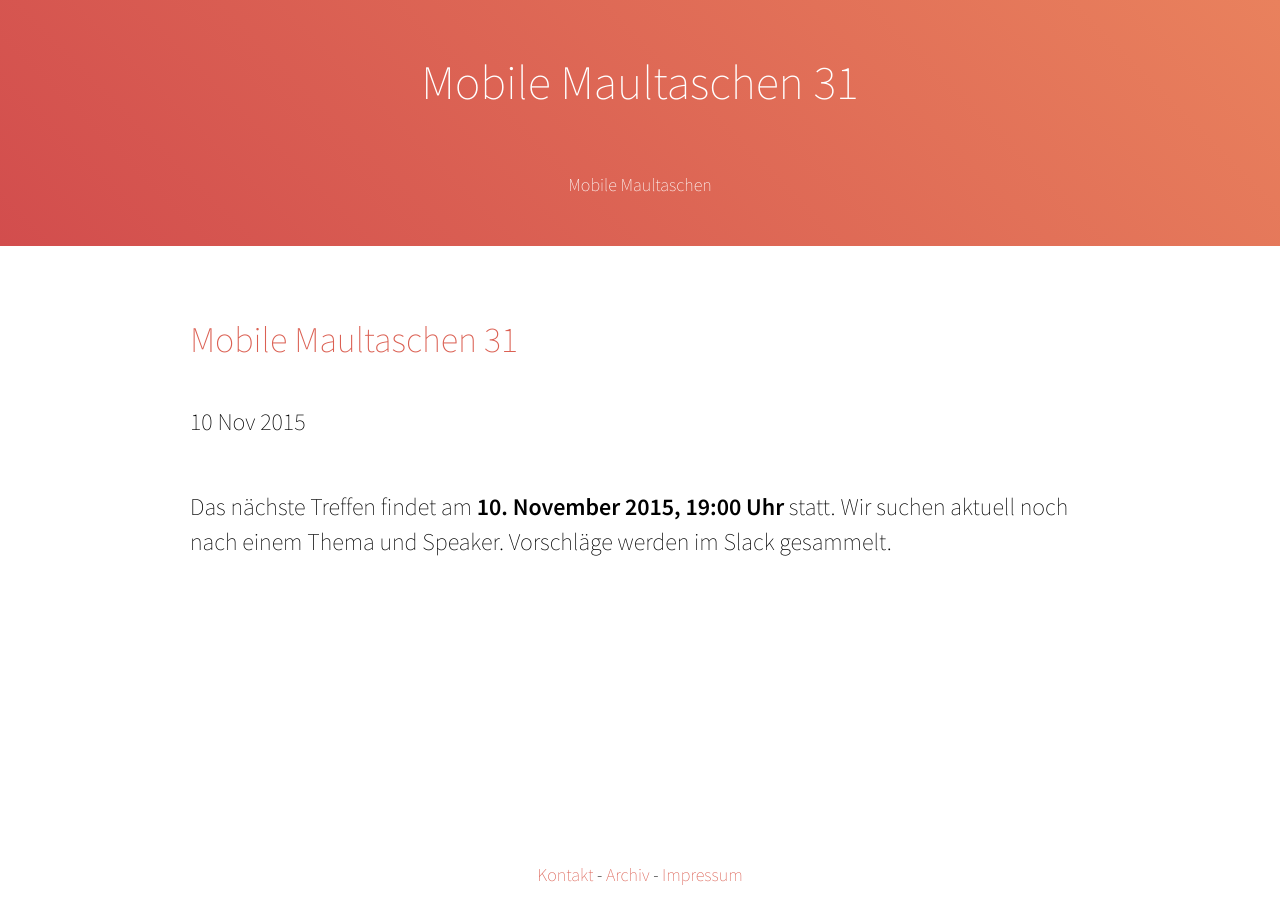
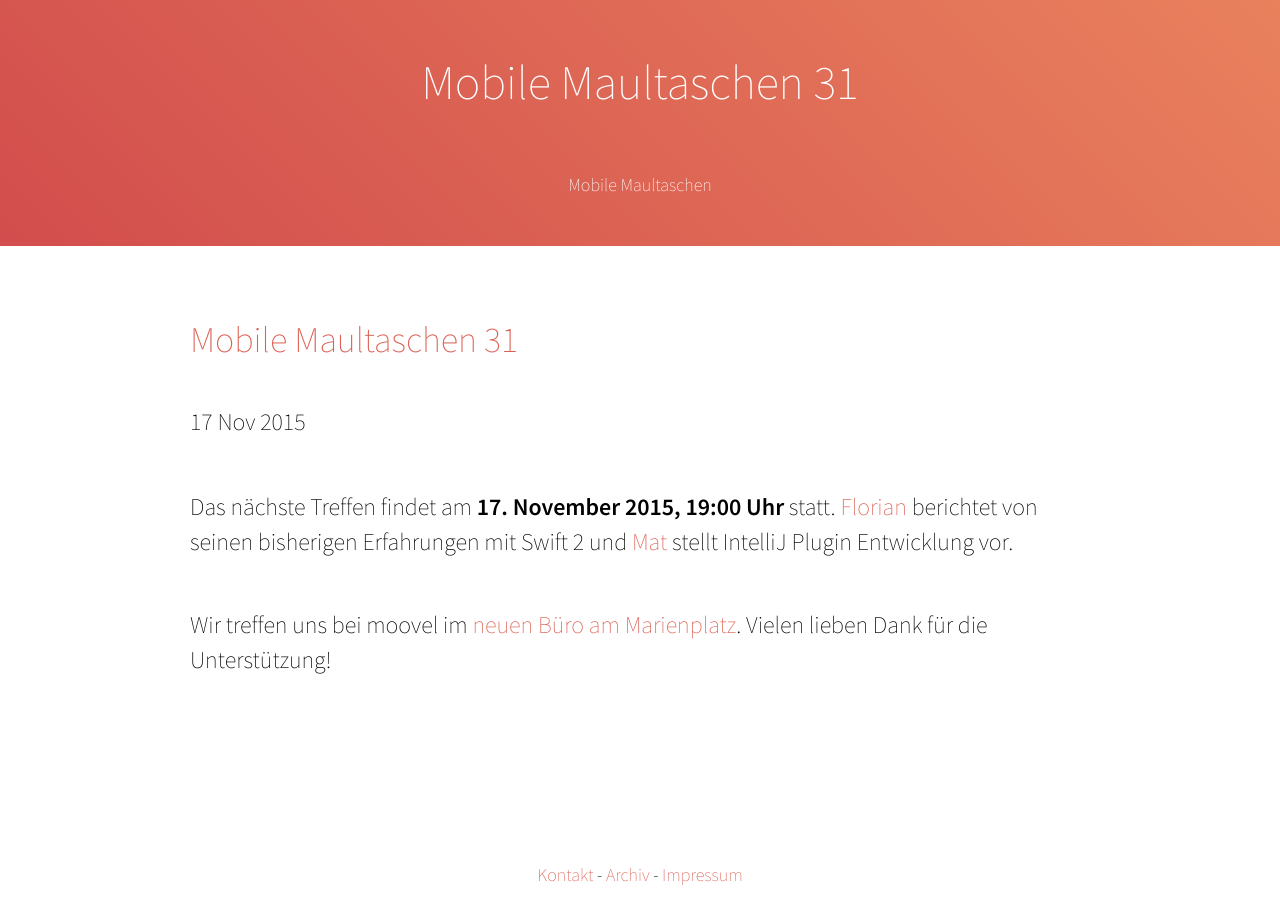
Before and after one commit to mobilemaultaschen/mobilemaultaschen.github.io, a Jekyll site: the page built from _posts/2015-11-10-maultaschen-31.md, in a window 1280 px wide. Built offline with Jekyll 4.4.1, drawn with Linux system fonts in a browser that asks for light colours; Markdown is read by kramdown in place of the engine named in the settings.

Commit message:
Add info for #31

```diff
--- a/_posts/2015-11-10-maultaschen-31.md
+++ b/_posts/2015-11-10-maultaschen-31.md
@@ -1,11 +1,9 @@
 ---
 title: Mobile Maultaschen 31
-date: 2015-11-10
+date: 2015-11-17
 layout: post
 ---
-Das nächste Treffen findet am **10. November 2015, 19:00 Uhr** statt. Wir suchen aktuell noch nach einem Thema und Speaker. Vorschläge werden im Slack gesammelt.
+Das nächste Treffen findet am **17. November 2015, 19:00 Uhr** statt. [Florian](https://twitter.com/florianbuerger) berichtet von seinen bisherigen Erfahrungen mit Swift 2 und [Mat](https://twitter.com/ranterle) stellt IntelliJ Plugin Entwicklung vor.
 
-<!-- Wir treffen uns bei moovel im [neuen Büro am Marienplatz](https://www.google.de/maps/place/moovel+GmbH/@48.7644413,9.1699898,17z/data=!4m6!1m3!3m2!1s0x0:0x34ad6a2099430e99!2smoovel+GmbH!3m1!1s0x0:0x34ad6a2099430e99).
+Wir treffen uns bei moovel im [neuen Büro am Marienplatz](https://www.google.de/maps/place/moovel+GmbH/@48.7644413,9.1699898,17z/data=!4m6!1m3!3m2!1s0x0:0x34ad6a2099430e99!2smoovel+GmbH!3m1!1s0x0:0x34ad6a2099430e99).
  Vielen lieben Dank für die Unterstützung!
-
- -->
```
